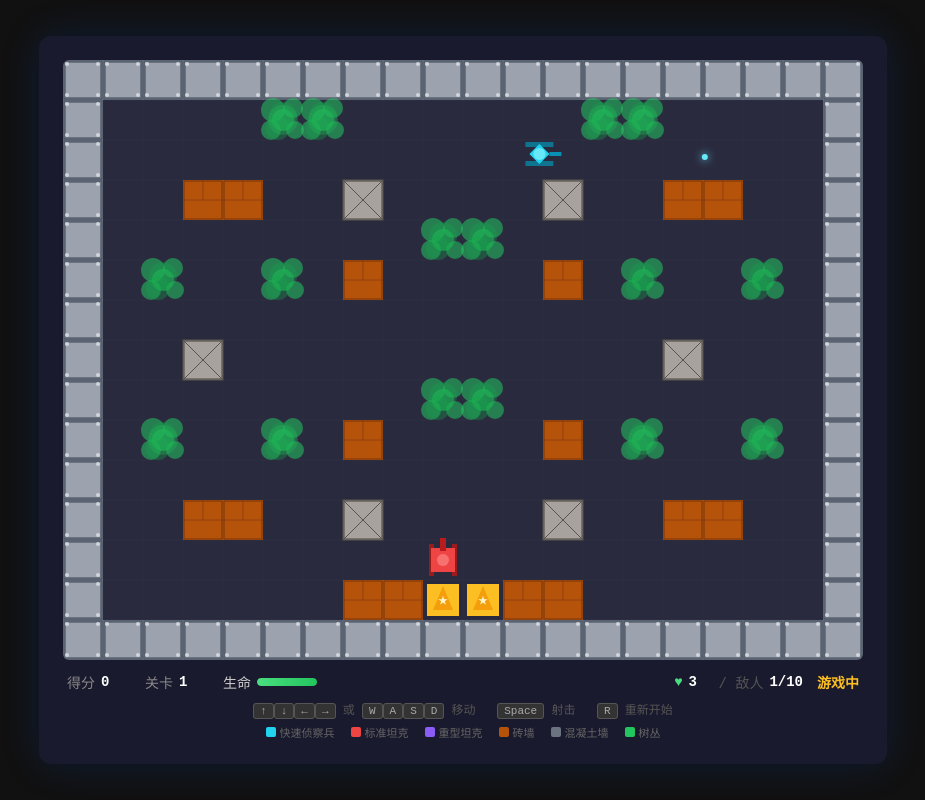
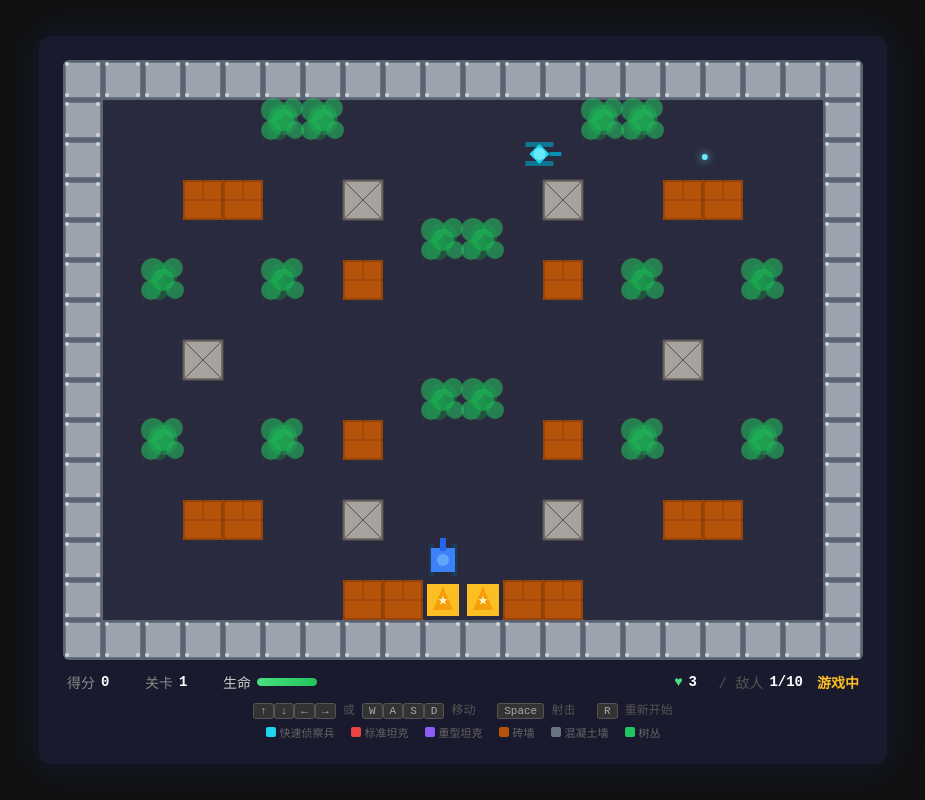
Before and after one commit to kevinwang1984/personal-website, a plain HTML site: page tank.html in a window 1280 px wide. Shown: the whole page, without its empty margins (177-1102 px from the left). Drawn offline with Linux system fonts and the light colour scheme.

Commit message:
Fix player tank color to blue, update tank visuals

```diff
--- a/tank.html
+++ b/tank.html
@@ -178,15 +178,16 @@ class Tank{
     const s=this.size,x=this.x,y=this.y,t=this.type;
     if(this.invincible>0&&Math.floor(this.invincible/3)%2===0) return;
     ctx.save();
+    // Player uses blue colors
+    const pCol=this.isPlayer?{track:'#1e3a5f',body:'#3b82f6',accent:'#60a5fa',barrel:'#2563eb'}:null;
     // Tracks
-    ctx.fillStyle=t.trackColor;
+    ctx.fillStyle=pCol?pCol.track:t.trackColor;
     if(this.dir===DIR.UP||this.dir===DIR.DOWN){
       ctx.fillRect(x+2,y,5,s);ctx.fillRect(x+s-7,y,5,s);
     }else{
       ctx.fillRect(x,y+2,s,5);ctx.fillRect(x,y+s-7,s,5);
     }
-    // Body
-    ctx.fillStyle=t.bodyColor;
+    ctx.fillStyle=pCol?pCol.body:t.bodyColor;
     if(t.id==='fast'){
       // Angular body for fast tank
       ctx.beginPath();
@@ -200,12 +201,10 @@ class Tank{
     }else{
       ctx.fillRect(x+4,y+4,s-8,s-8);
     }
-    // Turret center
-    ctx.fillStyle=t.accentColor;
+    ctx.fillStyle=pCol?pCol.accent:t.accentColor;
     const r=t.id==='heavy'?8:6;
     ctx.beginPath();ctx.arc(x+s/2,y+s/2,r,0,Math.PI*2);ctx.fill();
-    // Barrel
-    ctx.fillStyle=t.barrelColor;
+    ctx.fillStyle=pCol?pCol.barrel:t.barrelColor;
     const bl=this.isPlayer?11:t.id==='heavy'?12:10;
     const bw=t.id==='fast'?4:6;
     const bx=x+s/2+DX[this.dir]*bl,by=y+s/2+DY[this.dir]*bl;
```
